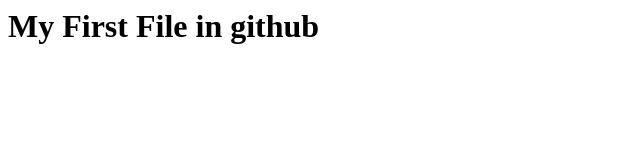
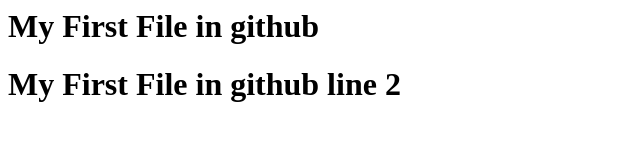
Before and after one commit to mypsaproject/jtp, a plain HTML site: page index.html in a window 1280 px wide. Shown: the whole page, without its empty margins (0-640 px from the left). Drawn offline with Linux system fonts and the light colour scheme.

Commit message:
Update index.html

```diff
--- a/index.html
+++ b/index.html
@@ -2,5 +2,6 @@
   <body>
     <title>jtp</title>
     <h1>My First File in github</h1>
+    <h1>My First File in github line 2 </h1>
   </body>
 </html>
```
